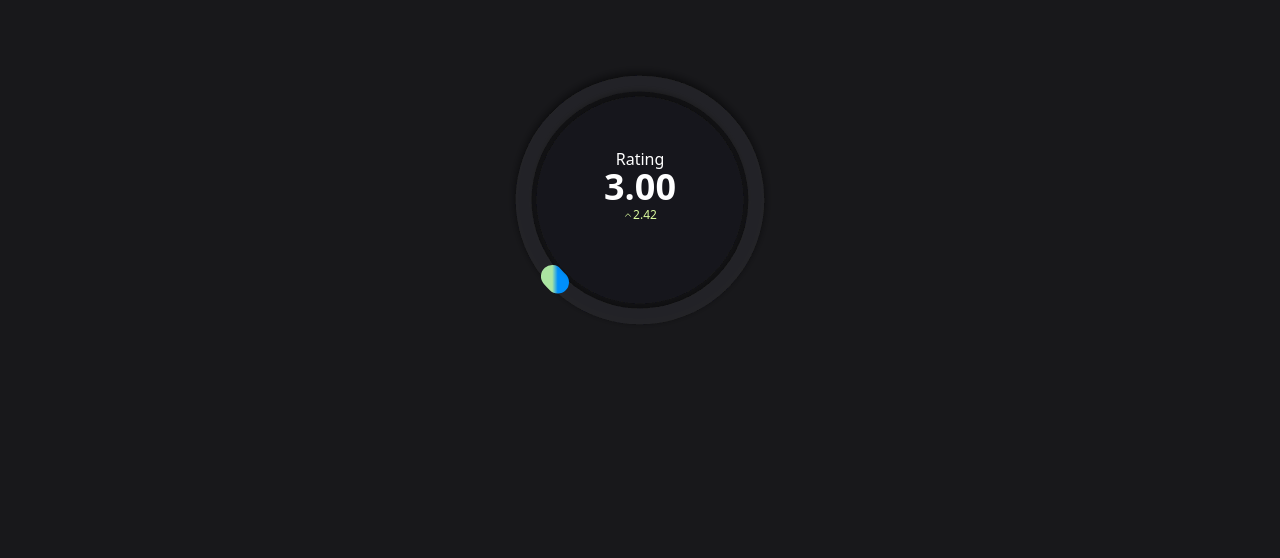
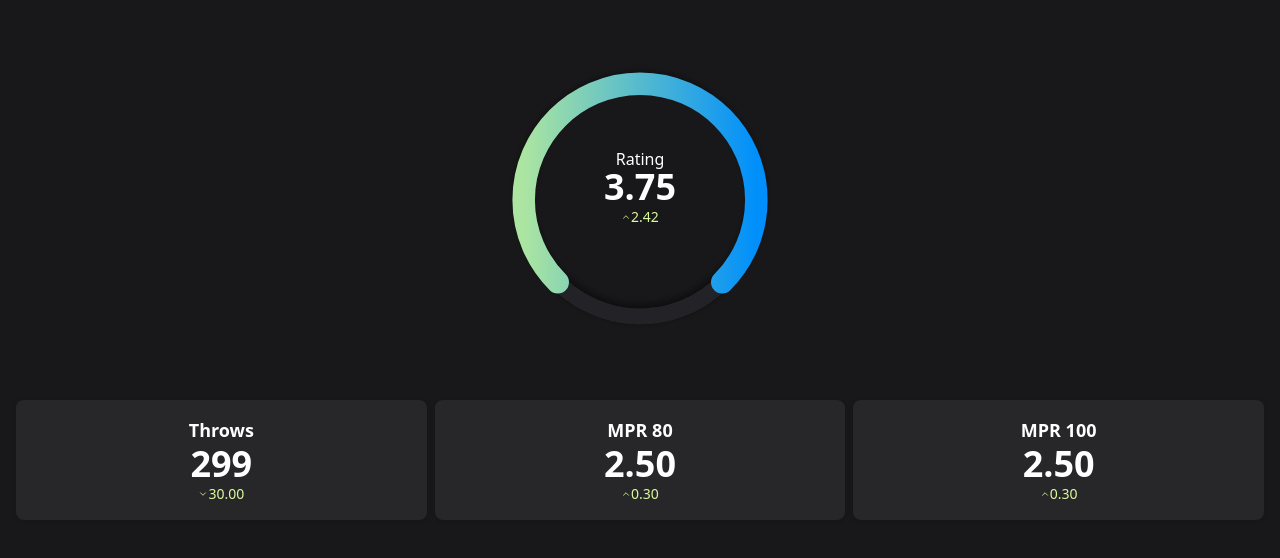
Before and after one commit to ruiokazaki-archive/darts-app, a Next.js app: page /sp in a window 1280 px wide. Shown: the top 558 px of the page. Built offline with nearby package versions, Linux system fonts and the light colour scheme; no server answers; the database is empty.

Commit message:
feat: 各種スタッツを表示するシートの実装

```diff
--- a/src/app/sp/page.tsx
+++ b/src/app/sp/page.tsx
@@ -1,6 +1,9 @@
 import { getGames } from '@/app/api/games/fetcher';
-import Heading from '@/components/ui/heading';
+import { Heading } from '@/components/ui/heading';
+import { Sheet } from '@/components/ui/sheet';
+import { Typography } from '@/components/ui/typography';
 import { RatingChart } from '@/features/rate/components/rating-chart';
+import { ChevronDown, ChevronUp } from 'lucide-react';
 
 export default async function Page() {
   const result = await getGames();
@@ -16,7 +19,70 @@ export default async function Page() {
       </Heading>
 
       <div className='mx-8 my-10'>
-        <RatingChart rating={3} ratingDiff={2.4248} />
+        <RatingChart rating={3.75} ratingDiff={2.4248} />
+      </div>
+
+      <div className='mx-4 grid h-28 grid-cols-3 gap-2'>
+        <Sheet>
+          <div className='flex flex-col items-center py-4'>
+            <Typography as='h3' variant='table-header'>
+              Throws
+            </Typography>
+            <Typography variant='h2' as='p' className='tracking-normal'>
+              299
+            </Typography>
+            <div className='flex items-center'>
+              {Number(30) < 0 ? (
+                <ChevronUp className='h-[0.625rem] w-[0.625rem] stroke-lime-200' />
+              ) : (
+                <ChevronDown className='h-[0.625rem] w-[0.625rem] stroke-lime-200' />
+              )}
+              <Typography className='text-lime-200' variant='detail'>
+                {(30).toFixed(2)}
+              </Typography>
+            </div>
+          </div>
+        </Sheet>
+        <Sheet>
+          <div className='flex flex-col items-center py-4'>
+            <Typography as='h3' variant='table-header'>
+              MPR 80
+            </Typography>
+            <Typography variant='h2' as='p' className='tracking-normal'>
+              {(2.5).toFixed(2)}
+            </Typography>
+            <div className='flex items-center'>
+              {Number(0.3) > 0 ? (
+                <ChevronUp className='h-[0.625rem] w-[0.625rem] stroke-lime-200' />
+              ) : (
+                <ChevronDown className='h-[0.625rem] w-[0.625rem] stroke-lime-200' />
+              )}
+              <Typography className='text-lime-200' variant='detail'>
+                {(0.3).toFixed(2)}
+              </Typography>
+            </div>
+          </div>
+        </Sheet>
+        <Sheet>
+          <div className='flex flex-col items-center py-4'>
+            <Typography as='h3' variant='table-header'>
+              MPR 100
+            </Typography>
+            <Typography variant='h2' as='p' className='tracking-normal'>
+              {(2.5).toFixed(2)}
+            </Typography>
+            <div className='flex items-center'>
+              {Number(0.3) > 0 ? (
+                <ChevronUp className='h-[0.625rem] w-[0.625rem] stroke-lime-200' />
+              ) : (
+                <ChevronDown className='h-[0.625rem] w-[0.625rem] stroke-lime-200' />
+              )}
+              <Typography className='text-lime-200' variant='detail'>
+                {(0.3).toFixed(2)}
+              </Typography>
+            </div>
+          </div>
+        </Sheet>
       </div>
     </main>
   );
--- a/src/components/ui/heading.tsx
+++ b/src/components/ui/heading.tsx
@@ -25,4 +25,4 @@ const Heading = React.forwardRef<HTMLTypographyElement, HeadingProps>(
   },
 );
 
-export default Heading;
+export { Heading };
--- /dev/null
+++ b/src/components/ui/sheet.tsx
@@ -0,0 +1,42 @@
+import { Slot } from '@radix-ui/react-slot';
+import { type VariantProps, cva } from 'class-variance-authority';
+import * as React from 'react';
+
+import { cn } from '@/lib/shadcn/utils';
+
+const sheetVariants = cva('bg-zinc-800 drop-shadow', {
+  variants: {
+    size: {
+      default: 'w-full h-full',
+    },
+    radius: {
+      default: 'rounded-lg',
+    },
+  },
+  defaultVariants: {
+    size: 'default',
+    radius: 'default',
+  },
+});
+
+export interface DivProps
+  extends React.HTMLAttributes<HTMLDivElement>,
+    VariantProps<typeof sheetVariants> {
+  asChild?: boolean;
+}
+
+const Sheet = React.forwardRef<HTMLDivElement, DivProps>(
+  ({ className, size, asChild = false, ...props }, ref) => {
+    const Comp = asChild ? Slot : 'div';
+    return (
+      <Comp
+        className={cn(sheetVariants({ size, className }))}
+        ref={ref}
+        {...props}
+      />
+    );
+  },
+);
+Sheet.displayName = 'Sheet';
+
+export { Sheet, sheetVariants };
--- a/src/components/ui/text.tsx
+++ b/src/components/ui/text.tsx
@@ -25,4 +25,4 @@ const Text = React.forwardRef<HTMLTypographyElement, TextProps>(
   },
 );
 
-export default Text;
+export { Text };
--- a/src/components/ui/typography.tsx
+++ b/src/components/ui/typography.tsx
@@ -3,7 +3,7 @@ import { Slot } from '@radix-ui/react-slot';
 import { type VariantProps, cva } from 'class-variance-authority';
 import * as React from 'react';
 
-const typographyVariants = cva('text-foreground', {
+const typographyVariants = cva('text-foreground text-white', {
   variants: {
     variant: {
       h1: 'font-inter font-extrabold text-6xl tracking-tight',
@@ -69,9 +69,7 @@ const Typography = React.forwardRef<HTMLElement, TypographyProps>(
       : as ?? (variant ? variantElementMap[variant] : undefined) ?? 'div';
     return (
       <Comp
-        className={cn(
-          typographyVariants({ variant, className: ['text-white', className] }),
-        )}
+        className={cn(typographyVariants({ variant, className }))}
         ref={ref}
         {...props}
       />
--- a/src/features/rate/components/rating-chart/rating-chart.tsx
+++ b/src/features/rate/components/rating-chart/rating-chart.tsx
@@ -26,7 +26,7 @@ const Presenter: FC<Props> = ({ rating, ratingDiff }) => {
           ) : (
             <ChevronDown className='h-[0.625rem] w-[0.625rem] stroke-lime-200' />
           )}
-          <Typography className='text-lime-200 text-xs'>
+          <Typography className='text-lime-200' variant='detail'>
             {ratingDiff.toFixed(2)}
           </Typography>
         </div>
@@ -43,7 +43,7 @@ const Presenter: FC<Props> = ({ rating, ratingDiff }) => {
               endAngle: 225,
               hollow: {
                 size: '70%',
-                background: '#18181B',
+                background: 'transparent',
                 position: 'front',
                 dropShadow: {
                   enabled: true,
```
